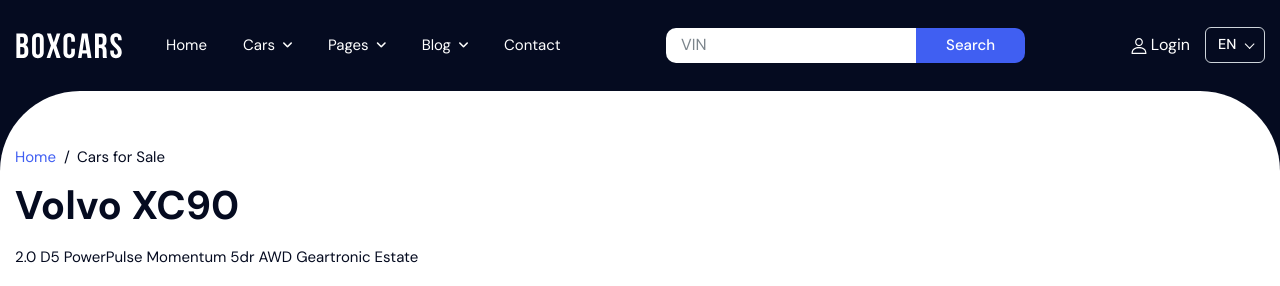
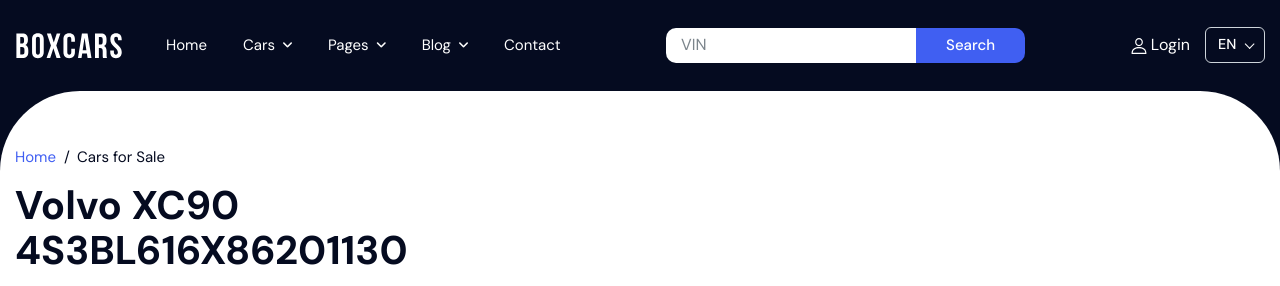
Before and after one commit to vladyslav-mishchenko/boxcars-website, a plain HTML site: page car-details.html in a window 1280 px wide. Shown: the top 286 px of the page. Drawn offline with Linux system fonts and the light colour scheme; files whose address does not match are found by name.

Commit message:
feat: Add vin to car details page

```diff
--- a/car-details.html
+++ b/car-details.html
@@ -166,7 +166,9 @@
                         <li><a href="car-details.html">Home</a></li>
                         <li><span>Cars for Sale</span></li>
                     </ul>
-                    <h1>Volvo XC90</h1>
+                    <h1>Volvo XC90
+                        <span class="vin">4S3BL616X86201130</span>
+                    </h1>
                     <div class="text">2.0 D5 PowerPulse Momentum 5dr AWD Geartronic Estate</div>
                     <ul class="spectes-list">
                         <li>
--- a/css/custom.css
+++ b/css/custom.css
@@ -351,6 +351,10 @@
 
 /* end offcanvas */
 
+.inventory-section h1 .vin {
+    display: block;
+}
+
 @media (max-width: 1399px) {
     .header-style-v1 .header-inner .c-box .nav-out-bar {
         margin-left: 25px;
```
